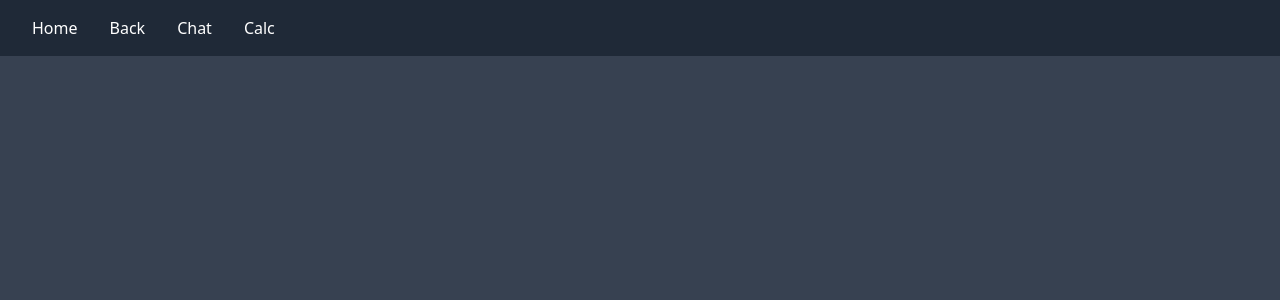
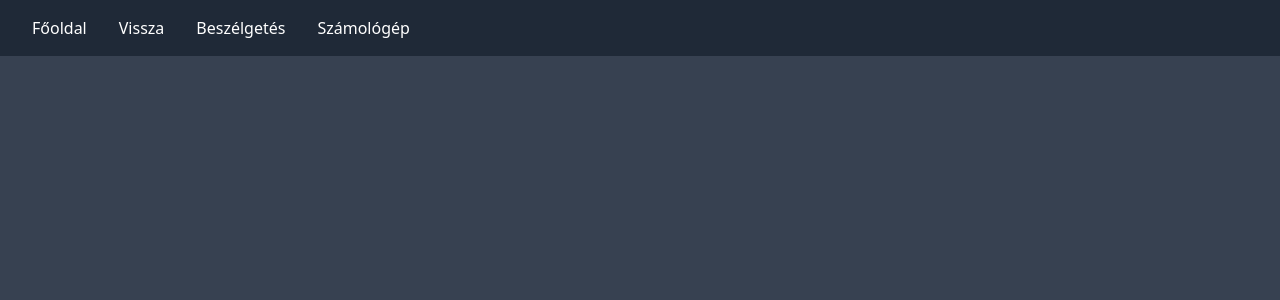
Before and after one commit to OwnSample-hash/wpeab1, a React (Vite) app in the folder react_feladat/: page /react in a window 1280 px wide. Shown: the top 300 px of the page. Built offline with nearby package versions, Linux system fonts and the light colour scheme.

Commit message:
React magyarósítás, ws url

```diff
--- a/react_feladat/src/chat/chat.jsx
+++ b/react_feladat/src/chat/chat.jsx
@@ -4,8 +4,8 @@ import useWebSocket, { ReadyState } from "react-use-websocket";
 import MsgRender from "./MessageRenderer";
 
 function Chat() {
-  const [URL, SetURL] = useState("ws://127.0.0.1:8080/echo");
-  const [socketUrl, setSocketUrl] = useState("ws://127.0.0.1:8080/echo");
+  const [URL, SetURL] = useState("wss://echo.websocket.org/");
+  const [socketUrl, setSocketUrl] = useState("wss://echo.websocket.org/");
   const [messageHistory, setMessageHistory] = useState([]);
   const [message, setMessage] = useState("");
   const { sendMessage, lastMessage, readyState } = useWebSocket(socketUrl, {
@@ -91,7 +91,7 @@ function Chat() {
             disabled={readyState !== ReadyState.OPEN}
             onClick={() => send()}
           >
-            Send
+            Küldés
           </button>
         </div>
         <div>
@@ -109,7 +109,7 @@ function Chat() {
             className="bg-gray-900 rounded p-0.5 hover:bg-gray-500"
             onClick={handleClickChangeSocketUrl}
           >
-            Change Socket URL
+            Csatlakozás
           </button>
         </div>
       </div>
--- a/react_feladat/src/nav.jsx
+++ b/react_feladat/src/nav.jsx
@@ -5,16 +5,16 @@ function Nav() {
     <nav className="bg-gray-800 text-white p-4 mb-4">
       <div>
         <Link to="/react/" className="p-4">
-          Home
+          Főoldal
         </Link>
         <Link to="/" className="p-4">
-          Back
+          Vissza
         </Link>
         <Link to="/react/chat" className="p-4">
-          Chat
+          Beszélgetés
         </Link>
         <Link to="/react/calc" className="p-4">
-          Calc
+          Számológép
         </Link>
       </div>
     </nav>
```
